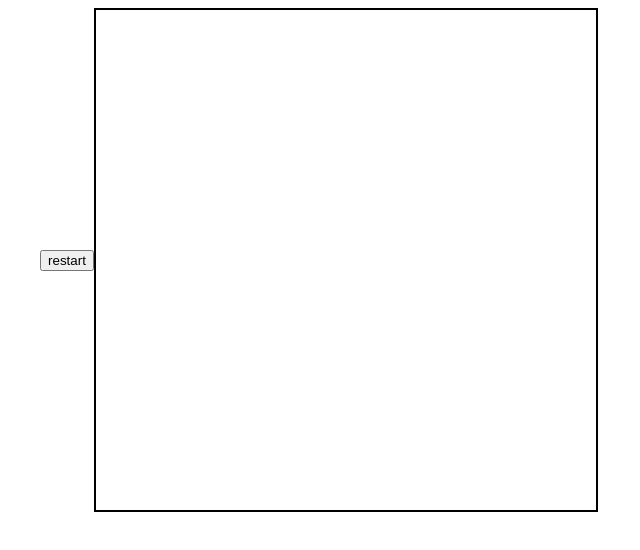
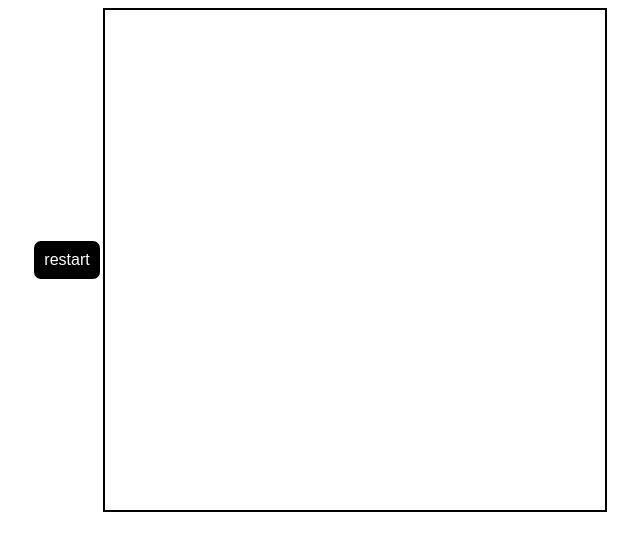
Before and after one commit to mehdichera/etch-a-sketch, a plain HTML site: page index.html in a window 1280 px wide. Shown: the whole page, without its empty margins (321-961 px from the left). Drawn offline with Linux system fonts and the light colour scheme.

Commit message:
fix the restart btn

```diff
--- a/index.html
+++ b/index.html
@@ -27,6 +27,8 @@
        button.addEventListener('click',restart);
     };
     function restart(){
+      let squares = document.querySelectorAll('.square');
+      squares.forEach(e => e.remove());
       let numsquares = prompt("choose the number of squares per side(100 or less):", );
       e(numsquares);
     }
--- a/style.css
+++ b/style.css
@@ -2,6 +2,7 @@ body {
  display: flex;
  align-items: center;
  justify-content: center;
+ margin: 1fr;
 }
 #container {
     display: grid;
@@ -12,3 +13,11 @@ body {
 .color {
     background-color: grey;
 }
+.btn {
+    background-color: black;
+    color: white;
+    font-size: medium;
+    padding: 10px;
+    border: solid;
+    border-radius: 10px;
+}
```
